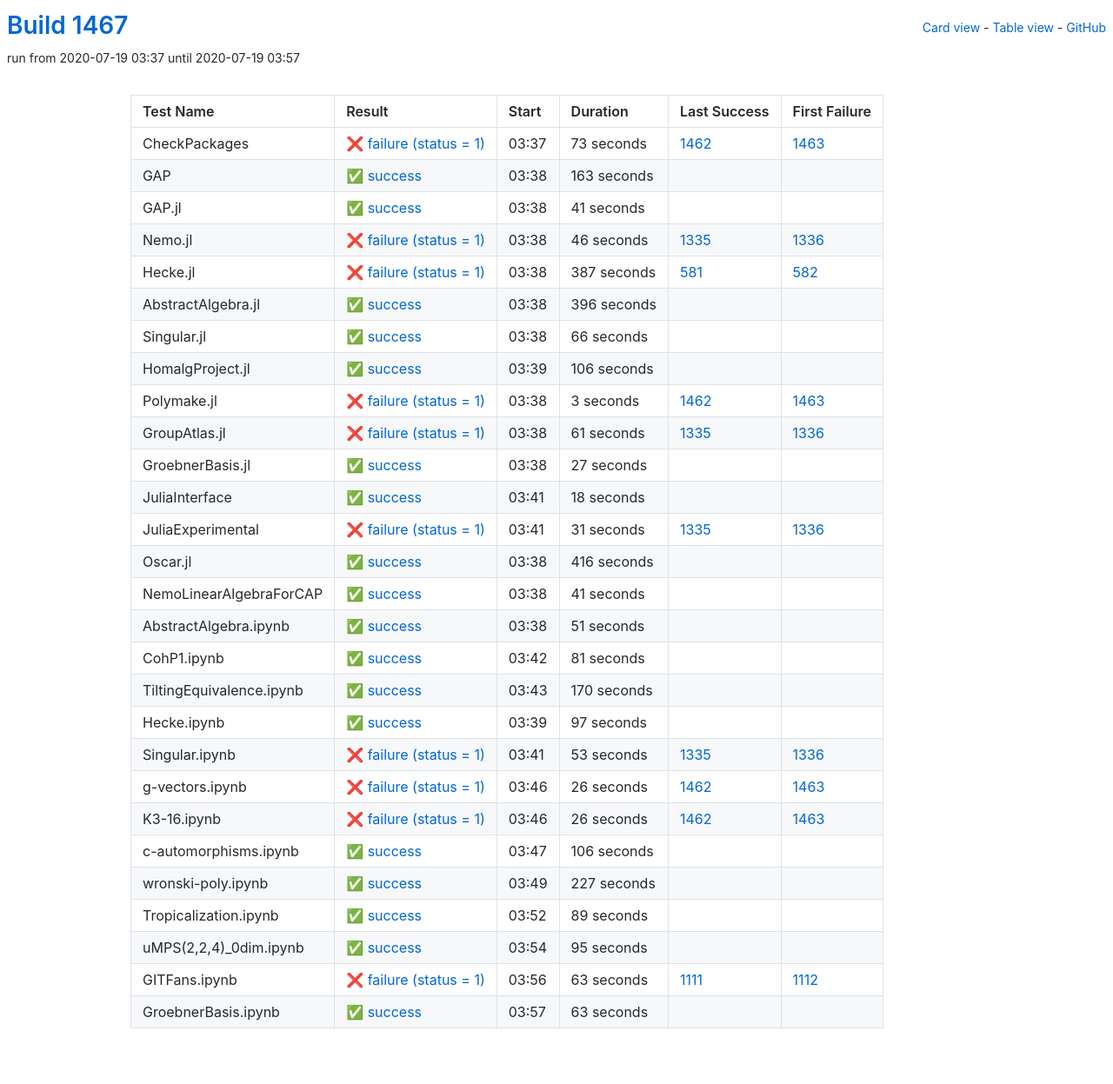
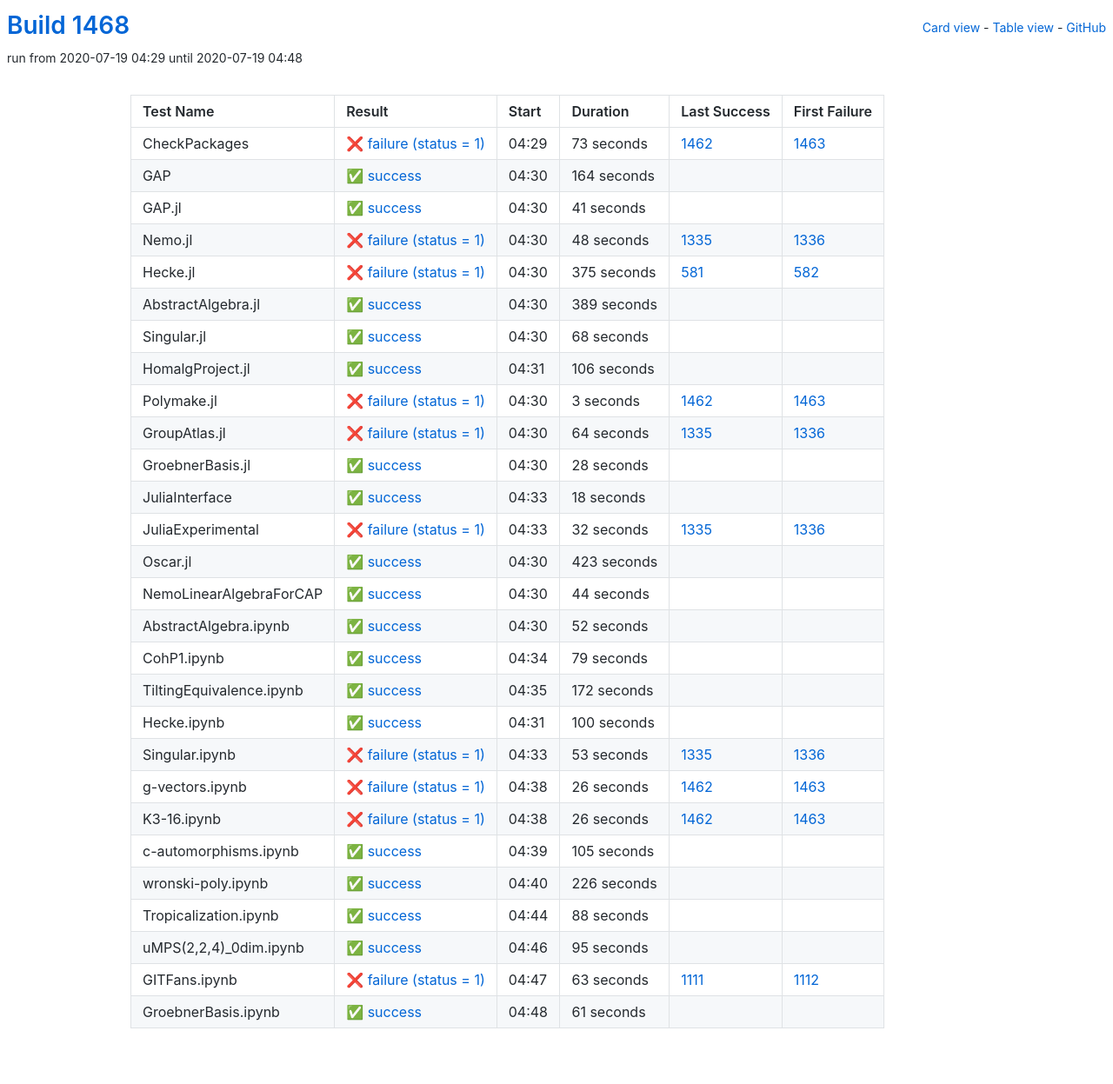
Before and after one commit to oscar-system/oscar-ci-status-1.4, a Jekyll site: the page built from table.html, in a window 1280 px wide. Shown: the whole page at 87% size. Built offline with Jekyll 4.4.1, drawn with Linux system fonts in a browser that asks for light colours.

Commit message:
Build #1468

```diff
--- a/_data/ci.yml
+++ b/_data/ci.yml
@@ -1,6 +1,6 @@
 ---
-build: 1467
-build_url: https://oscarci.mathematik.uni-kl.de/job/oscar-julia-1.4/1467/
+build: 1468
+build_url: https://oscarci.mathematik.uni-kl.de/job/oscar-julia-1.4/1468/
 job: oscar-julia-1.4
 organization: oscar-system
 repo: oscar-ci-status-1.4
@@ -8,8 +8,8 @@ repourl: https://github.com/oscar-system/oscar-ci-status-1.4
 tests:
 - name: CheckPackages
   id: checkpackages
-  log: https://oscarci.mathematik.uni-kl.de/job/oscar-julia-1.4/1467/artifact/logs/build-1467/CheckPackages.log
-  start: 2020-07-19 03:37
+  log: https://oscarci.mathematik.uni-kl.de/job/oscar-julia-1.4/1468/artifact/logs/build-1468/CheckPackages.log
+  start: 2020-07-19 04:29
   success: false
   exitcode: 1
   status: failure
@@ -20,20 +20,20 @@ tests:
   first_failure_url: https://oscarci.mathematik.uni-kl.de/job/oscar-julia-1.4/1463/
 - name: GAP
   id: gap
-  log: https://oscarci.mathematik.uni-kl.de/job/oscar-julia-1.4/1467/artifact/logs/build-1467/GAP.log
-  start: 2020-07-19 03:38
+  log: https://oscarci.mathematik.uni-kl.de/job/oscar-julia-1.4/1468/artifact/logs/build-1468/GAP.log
+  start: 2020-07-19 04:30
   success: true
   exitcode: 0
   status: success
-  duration: 163
+  duration: 164
   last_success: false
   last_success_url:
   first_failure: false
   first_failure_url:
 - name: GAP.jl
   id: gap-jl
-  log: https://oscarci.mathematik.uni-kl.de/job/oscar-julia-1.4/1467/artifact/logs/build-1467/GAP.jl.log
-  start: 2020-07-19 03:38
+  log: https://oscarci.mathematik.uni-kl.de/job/oscar-julia-1.4/1468/artifact/logs/build-1468/GAP.jl.log
+  start: 2020-07-19 04:30
   success: true
   exitcode: 0
   status: success
@@ -44,56 +44,56 @@ tests:
   first_failure_url:
 - name: Nemo.jl
   id: nemo-jl
-  log: https://oscarci.mathematik.uni-kl.de/job/oscar-julia-1.4/1467/artifact/logs/build-1467/Nemo.jl.log
-  start: 2020-07-19 03:38
+  log: https://oscarci.mathematik.uni-kl.de/job/oscar-julia-1.4/1468/artifact/logs/build-1468/Nemo.jl.log
+  start: 2020-07-19 04:30
   success: false
   exitcode: 1
   status: failure
-  duration: 46
+  duration: 48
   last_success: 1335
   last_success_url: https://oscarci.mathematik.uni-kl.de/job/oscar-julia-1.4/1335/
   first_failure: 1336
   first_failure_url: https://oscarci.mathematik.uni-kl.de/job/oscar-julia-1.4/1336/
 - name: Hecke.jl
   id: hecke-jl
-  log: https://oscarci.mathematik.uni-kl.de/job/oscar-julia-1.4/1467/artifact/logs/build-1467/Hecke.jl.log
-  start: 2020-07-19 03:38
+  log: https://oscarci.mathematik.uni-kl.de/job/oscar-julia-1.4/1468/artifact/logs/build-1468/Hecke.jl.log
+  start: 2020-07-19 04:30
   success: false
   exitcode: 1
   status: failure
-  duration: 387
+  duration: 375
   last_success: 581
   last_success_url: https://oscarci.mathematik.uni-kl.de/job/oscar-julia-1.4/581/
   first_failure: 582
   first_failure_url: https://oscarci.mathematik.uni-kl.de/job/oscar-julia-1.4/582/
 - name: AbstractAlgebra.jl
   id: abstractalgebra-jl
-  log: https://oscarci.mathematik.uni-kl.de/job/oscar-julia-1.4/1467/artifact/logs/build-1467/AbstractAlgebra.jl.log
-  start: 2020-07-19 03:38
+  log: https://oscarci.mathematik.uni-kl.de/job/oscar-julia-1.4/1468/artifact/logs/build-1468/AbstractAlgebra.jl.log
+  start: 2020-07-19 04:30
   success: true
   exitcode: 0
   status: success
-  duration: 396
+  duration: 389
   last_success: false
   last_success_url:
   first_failure: false
   first_failure_url:
 - name: Singular.jl
   id: singular-jl
-  log: https://oscarci.mathematik.uni-kl.de/job/oscar-julia-1.4/1467/artifact/logs/build-1467/Singular.jl.log
-  start: 2020-07-19 03:38
+  log: https://oscarci.mathematik.uni-kl.de/job/oscar-julia-1.4/1468/artifact/logs/build-1468/Singular.jl.log
+  start: 2020-07-19 04:30
   success: true
   exitcode: 0
   status: success
-  duration: 66
+  duration: 68
   last_success: false
   last_success_url:
   first_failure: false
   first_failure_url:
 - name: HomalgProject.jl
   id: homalgproject-jl
-  log: https://oscarci.mathematik.uni-kl.de/job/oscar-julia-1.4/1467/artifact/logs/build-1467/HomalgProject.jl.log
-  start: 2020-07-19 03:39
+  log: https://oscarci.mathematik.uni-kl.de/job/oscar-julia-1.4/1468/artifact/logs/build-1468/HomalgProject.jl.log
+  start: 2020-07-19 04:31
   success: true
   exitcode: 0
   status: success
@@ -104,8 +104,8 @@ tests:
   first_failure_url:
 - name: Polymake.jl
   id: polymake-jl
-  log: https://oscarci.mathematik.uni-kl.de/job/oscar-julia-1.4/1467/artifact/logs/build-1467/Polymake.jl.log
-  start: 2020-07-19 03:38
+  log: https://oscarci.mathematik.uni-kl.de/job/oscar-julia-1.4/1468/artifact/logs/build-1468/Polymake.jl.log
+  start: 2020-07-19 04:30
   success: false
   exitcode: 1
   status: failure
@@ -116,32 +116,32 @@ tests:
   first_failure_url: https://oscarci.mathematik.uni-kl.de/job/oscar-julia-1.4/1463/
 - name: GroupAtlas.jl
   id: groupatlas-jl
-  log: https://oscarci.mathematik.uni-kl.de/job/oscar-julia-1.4/1467/artifact/logs/build-1467/GroupAtlas.jl.log
-  start: 2020-07-19 03:38
+  log: https://oscarci.mathematik.uni-kl.de/job/oscar-julia-1.4/1468/artifact/logs/build-1468/GroupAtlas.jl.log
+  start: 2020-07-19 04:30
   success: false
   exitcode: 1
   status: failure
-  duration: 61
+  duration: 64
   last_success: 1335
   last_success_url: https://oscarci.mathematik.uni-kl.de/job/oscar-julia-1.4/1335/
   first_failure: 1336
   first_failure_url: https://oscarci.mathematik.uni-kl.de/job/oscar-julia-1.4/1336/
 - name: GroebnerBasis.jl
   id: groebnerbasis-jl
-  log: https://oscarci.mathematik.uni-kl.de/job/oscar-julia-1.4/1467/artifact/logs/build-1467/GroebnerBasis.jl.log
-  start: 2020-07-19 03:38
+  log: https://oscarci.mathematik.uni-kl.de/job/oscar-julia-1.4/1468/artifact/logs/build-1468/GroebnerBasis.jl.log
+  start: 2020-07-19 04:30
   success: true
   exitcode: 0
   status: success
-  duration: 27
+  duration: 28
   last_success: false
   last_success_url:
   first_failure: false
   first_failure_url:
 - name: JuliaInterface
   id: juliainterface
-  log: https://oscarci.mathematik.uni-kl.de/job/oscar-julia-1.4/1467/artifact/logs/build-1467/JuliaInterface.log
-  start: 2020-07-19 03:41
+  log: https://oscarci.mathematik.uni-kl.de/job/oscar-julia-1.4/1468/artifact/logs/build-1468/JuliaInterface.log
+  start: 2020-07-19 04:33
   success: true
   exitcode: 0
   status: success
@@ -152,92 +152,92 @@ tests:
   first_failure_url:
 - name: JuliaExperimental
   id: juliaexperimental
-  log: https://oscarci.mathematik.uni-kl.de/job/oscar-julia-1.4/1467/artifact/logs/build-1467/JuliaExperimental.log
-  start: 2020-07-19 03:41
+  log: https://oscarci.mathematik.uni-kl.de/job/oscar-julia-1.4/1468/artifact/logs/build-1468/JuliaExperimental.log
+  start: 2020-07-19 04:33
   success: false
   exitcode: 1
   status: failure
-  duration: 31
+  duration: 32
   last_success: 1335
   last_success_url: https://oscarci.mathematik.uni-kl.de/job/oscar-julia-1.4/1335/
   first_failure: 1336
   first_failure_url: https://oscarci.mathematik.uni-kl.de/job/oscar-julia-1.4/1336/
 - name: Oscar.jl
   id: oscar-jl
-  log: https://oscarci.mathematik.uni-kl.de/job/oscar-julia-1.4/1467/artifact/logs/build-1467/Oscar.jl.log
-  start: 2020-07-19 03:38
+  log: https://oscarci.mathematik.uni-kl.de/job/oscar-julia-1.4/1468/artifact/logs/build-1468/Oscar.jl.log
+  start: 2020-07-19 04:30
   success: true
   exitcode: 0
   status: success
-  duration: 416
+  duration: 423
   last_success: false
   last_success_url:
   first_failure: false
   first_failure_url:
 - name: NemoLinearAlgebraForCAP
   id: nemolinearalgebraforcap
-  log: https://oscarci.mathematik.uni-kl.de/job/oscar-julia-1.4/1467/artifact/logs/build-1467/NemoLinearAlgebraForCAP.log
-  start: 2020-07-19 03:38
+  log: https://oscarci.mathematik.uni-kl.de/job/oscar-julia-1.4/1468/artifact/logs/build-1468/NemoLinearAlgebraForCAP.log
+  start: 2020-07-19 04:30
   success: true
   exitcode: 0
   status: success
-  duration: 41
+  duration: 44
   last_success: false
   last_success_url:
   first_failure: false
   first_failure_url:
 - name: AbstractAlgebra.ipynb
   id: abstractalgebra-ipynb
-  log: https://oscarci.mathematik.uni-kl.de/job/oscar-julia-1.4/1467/artifact/logs/build-1467/AbstractAlgebra.ipynb.log
-  start: 2020-07-19 03:38
+  log: https://oscarci.mathematik.uni-kl.de/job/oscar-julia-1.4/1468/artifact/logs/build-1468/AbstractAlgebra.ipynb.log
+  start: 2020-07-19 04:30
   success: true
   exitcode: 0
   status: success
-  duration: 51
+  duration: 52
   last_success: false
   last_success_url:
   first_failure: false
   first_failure_url:
 - name: CohP1.ipynb
   id: cohp1-ipynb
-  log: https://oscarci.mathematik.uni-kl.de/job/oscar-julia-1.4/1467/artifact/logs/build-1467/CohP1.ipynb.log
-  start: 2020-07-19 03:42
+  log: https://oscarci.mathematik.uni-kl.de/job/oscar-julia-1.4/1468/artifact/logs/build-1468/CohP1.ipynb.log
+  start: 2020-07-19 04:34
   success: true
   exitcode: 0
   status: success
-  duration: 81
+  duration: 79
   last_success: false
   last_success_url:
   first_failure: false
   first_failure_url:
 - name: TiltingEquivalence.ipynb
   id: tiltingequivalence-ipynb
-  log: https://oscarci.mathematik.uni-kl.de/job/oscar-julia-1.4/1467/artifact/logs/build-1467/TiltingEquivalence.ipynb.log
-  start: 2020-07-19 03:43
+  log: https://oscarci.mathematik.uni-kl.de/job/oscar-julia-1.4/1468/artifact/logs/build-1468/TiltingEquivalence.ipynb.log
+  start: 2020-07-19 04:35
   success: true
   exitcode: 0
   status: success
-  duration: 170
+  duration: 172
   last_success: false
   last_success_url:
   first_failure: false
   first_failure_url:
 - name: Hecke.ipynb
   id: hecke-ipynb
-  log: https://oscarci.mathematik.uni-kl.de/job/oscar-julia-1.4/1467/artifact/logs/build-1467/Hecke.ipynb.log
-  start: 2020-07-19 03:39
+  log: https://oscarci.mathematik.uni-kl.de/job/oscar-julia-1.4/1468/artifact/logs/build-1468/Hecke.ipynb.log
+  start: 2020-07-19 04:31
   success: true
   exitcode: 0
   status: success
-  duration: 97
+  duration: 100
   last_success: false
   last_success_url:
   first_failure: false
   first_failure_url:
 - name: Singular.ipynb
   id: singular-ipynb
-  log: https://oscarci.mathematik.uni-kl.de/job/oscar-julia-1.4/1467/artifact/logs/build-1467/Singular.ipynb.log
-  start: 2020-07-19 03:41
+  log: https://oscarci.mathematik.uni-kl.de/job/oscar-julia-1.4/1468/artifact/logs/build-1468/Singular.ipynb.log
+  start: 2020-07-19 04:33
   success: false
   exitcode: 1
   status: failure
@@ -248,8 +248,8 @@ tests:
   first_failure_url: https://oscarci.mathematik.uni-kl.de/job/oscar-julia-1.4/1336/
 - name: g-vectors.ipynb
   id: g-vectors-ipynb
-  log: https://oscarci.mathematik.uni-kl.de/job/oscar-julia-1.4/1467/artifact/logs/build-1467/g-vectors.ipynb.log
-  start: 2020-07-19 03:46
+  log: https://oscarci.mathematik.uni-kl.de/job/oscar-julia-1.4/1468/artifact/logs/build-1468/g-vectors.ipynb.log
+  start: 2020-07-19 04:38
   success: false
   exitcode: 1
   status: failure
@@ -260,8 +260,8 @@ tests:
   first_failure_url: https://oscarci.mathematik.uni-kl.de/job/oscar-julia-1.4/1463/
 - name: K3-16.ipynb
   id: k3-16-ipynb
-  log: https://oscarci.mathematik.uni-kl.de/job/oscar-julia-1.4/1467/artifact/logs/build-1467/K3-16.ipynb.log
-  start: 2020-07-19 03:46
+  log: https://oscarci.mathematik.uni-kl.de/job/oscar-julia-1.4/1468/artifact/logs/build-1468/K3-16.ipynb.log
+  start: 2020-07-19 04:38
   success: false
   exitcode: 1
   status: failure
@@ -272,44 +272,44 @@ tests:
   first_failure_url: https://oscarci.mathematik.uni-kl.de/job/oscar-julia-1.4/1463/
 - name: c-automorphisms.ipynb
   id: c-automorphisms-ipynb
-  log: https://oscarci.mathematik.uni-kl.de/job/oscar-julia-1.4/1467/artifact/logs/build-1467/c-automorphisms.ipynb.log
-  start: 2020-07-19 03:47
+  log: https://oscarci.mathematik.uni-kl.de/job/oscar-julia-1.4/1468/artifact/logs/build-1468/c-automorphisms.ipynb.log
+  start: 2020-07-19 04:39
   success: true
   exitcode: 0
   status: success
-  duration: 106
+  duration: 105
   last_success: false
   last_success_url:
   first_failure: false
   first_failure_url:
 - name: wronski-poly.ipynb
   id: wronski-poly-ipynb
-  log: https://oscarci.mathematik.uni-kl.de/job/oscar-julia-1.4/1467/artifact/logs/build-1467/wronski-poly.ipynb.log
-  start: 2020-07-19 03:49
+  log: https://oscarci.mathematik.uni-kl.de/job/oscar-julia-1.4/1468/artifact/logs/build-1468/wronski-poly.ipynb.log
+  start: 2020-07-19 04:40
   success: true
   exitcode: 0
   status: success
-  duration: 227
+  duration: 226
   last_success: false
   last_success_url:
   first_failure: false
   first_failure_url:
 - name: Tropicalization.ipynb
   id: tropicalization-ipynb
-  log: https://oscarci.mathematik.uni-kl.de/job/oscar-julia-1.4/1467/artifact/logs/build-1467/Tropicalization.ipynb.log
-  start: 2020-07-19 03:52
+  log: https://oscarci.mathematik.uni-kl.de/job/oscar-julia-1.4/1468/artifact/logs/build-1468/Tropicalization.ipynb.log
+  start: 2020-07-19 04:44
   success: true
   exitcode: 0
   status: success
-  duration: 89
+  duration: 88
   last_success: false
   last_success_url:
   first_failure: false
   first_failure_url:
 - name: uMPS(2,2,4)_0dim.ipynb
   id: umps-2-2-4-0dim-ipynb
-  log: https://oscarci.mathematik.uni-kl.de/job/oscar-julia-1.4/1467/artifact/logs/build-1467/uMPS-2-2-4-_0dim.ipynb.log
-  start: 2020-07-19 03:54
+  log: https://oscarci.mathematik.uni-kl.de/job/oscar-julia-1.4/1468/artifact/logs/build-1468/uMPS-2-2-4-_0dim.ipynb.log
+  start: 2020-07-19 04:46
   success: true
   exitcode: 0
   status: success
@@ -320,8 +320,8 @@ tests:
   first_failure_url:
 - name: GITFans.ipynb
   id: gitfans-ipynb
-  log: https://oscarci.mathematik.uni-kl.de/job/oscar-julia-1.4/1467/artifact/logs/build-1467/GITFans.ipynb.log
-  start: 2020-07-19 03:56
+  log: https://oscarci.mathematik.uni-kl.de/job/oscar-julia-1.4/1468/artifact/logs/build-1468/GITFans.ipynb.log
+  start: 2020-07-19 04:47
   success: false
   exitcode: 1
   status: failure
@@ -332,12 +332,12 @@ tests:
   first_failure_url: https://oscarci.mathematik.uni-kl.de/job/oscar-julia-1.4/1112/
 - name: GroebnerBasis.ipynb
   id: groebnerbasis-ipynb
-  log: https://oscarci.mathematik.uni-kl.de/job/oscar-julia-1.4/1467/artifact/logs/build-1467/GroebnerBasis.ipynb.log
-  start: 2020-07-19 03:57
+  log: https://oscarci.mathematik.uni-kl.de/job/oscar-julia-1.4/1468/artifact/logs/build-1468/GroebnerBasis.ipynb.log
+  start: 2020-07-19 04:48
   success: true
   exitcode: 0
   status: success
-  duration: 63
+  duration: 61
   last_success: false
   last_success_url:
   first_failure: false
```
Also changed, not shown: README.md.
